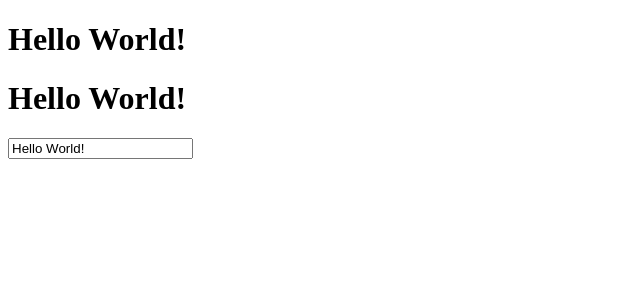
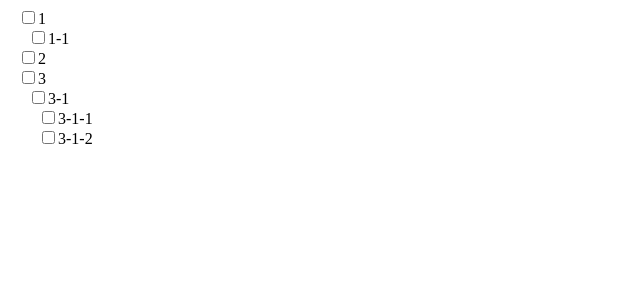
Before and after one commit to icebear32/VUE_CODE, a Vue app in the folder vuecode/myapp/: page / in a window 1280 px wide. Shown: the top 300 px of the page, without its empty margins (0-640 px from the left). Built offline with nearby package versions, Linux system fonts and the light colour scheme.

Commit message:
递归组件

```diff
--- /dev/null
+++ b/vuecode/myapp/src/19-递归组件/App.vue
@@ -0,0 +1,47 @@
+<script setup>
+import { reactive } from 'vue'
+import Tree from './Tree.vue'
+
+const data = reactive([
+    {
+        name: '1',
+        checked: false,
+        children: [
+            {
+                name: '1-1',
+                checked: false,
+            }
+        ]
+    },
+    {
+        name: '2',
+        checked: false,
+    },
+    {
+        name: '3',
+        checked: false,
+        children: [
+            {
+                name: '3-1',
+                checked: false,
+                children: [
+                    {
+                        name: '3-1-1',
+                        checked: false,
+                    },
+                    {
+                        name: '3-1-2',
+                        checked: false,
+                    }
+                ]
+            }
+        ]
+    }
+])
+</script>
+
+<template>
+    <div>
+        <Tree :data="data" />
+    </div>
+</template>
--- /dev/null
+++ b/vuecode/myapp/src/19-递归组件/Tree.vue
@@ -0,0 +1,24 @@
+<script setup>
+const props = defineProps([
+    'data'
+])
+
+const clickTap = (item, e) => {
+    console.log(item)
+    console.log(e.target)
+}
+</script>
+
+<template>
+    <!-- 递归组件处理事件，加 .stop 阻止冒泡事件 -->
+    <div @click.stop="clickTap(item, $event)" class="tree" v-for="item in data">
+        <input v-model="item.checked" type="checkbox"><span>{{ item.name }}</span>
+        <Tree v-if="item.children" :data="item.children" />
+    </div>
+</template>
+
+<style scoped lang="less">
+.tree {
+    margin-left: 10px;
+}
+</style>
--- a/vuecode/myapp/src/main.js
+++ b/vuecode/myapp/src/main.js
@@ -20,7 +20,8 @@ import 'element-plus/dist/index.css'
 // import App from './15-自定义指令-指令拖拽/App.vue'
 // import App from './16-自定义指令-图片懒加载/App.vue'
 // import App from './17-属性透传/App.vue'
-import App from './18-v-once/App.vue'
+// import App from './18-v-once/App.vue'
+import App from './19-递归组件/App.vue'
 
 const app = createApp(App)
 
```
Also changed, not shown: 1 other file (tests, documents, lock files or other folders).
